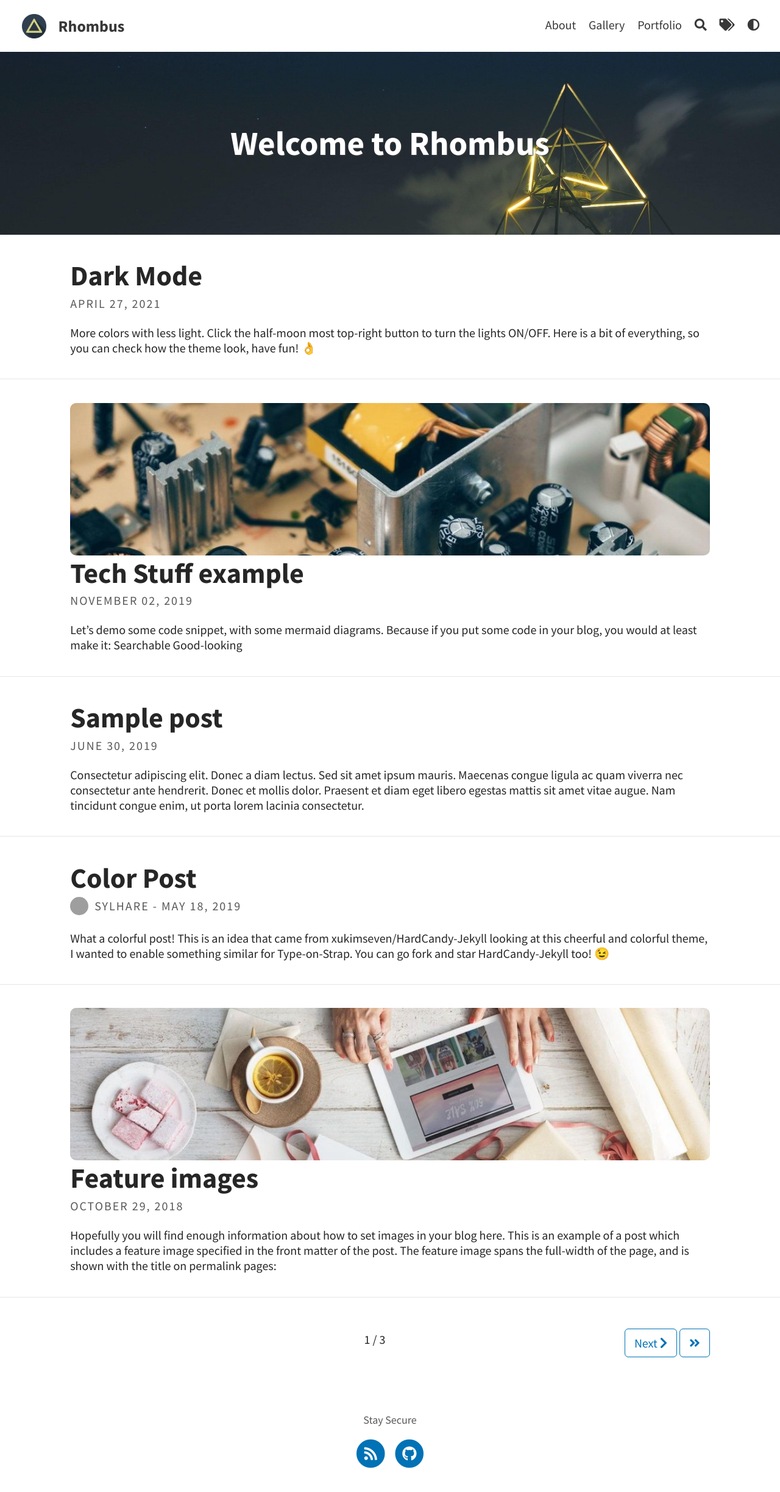
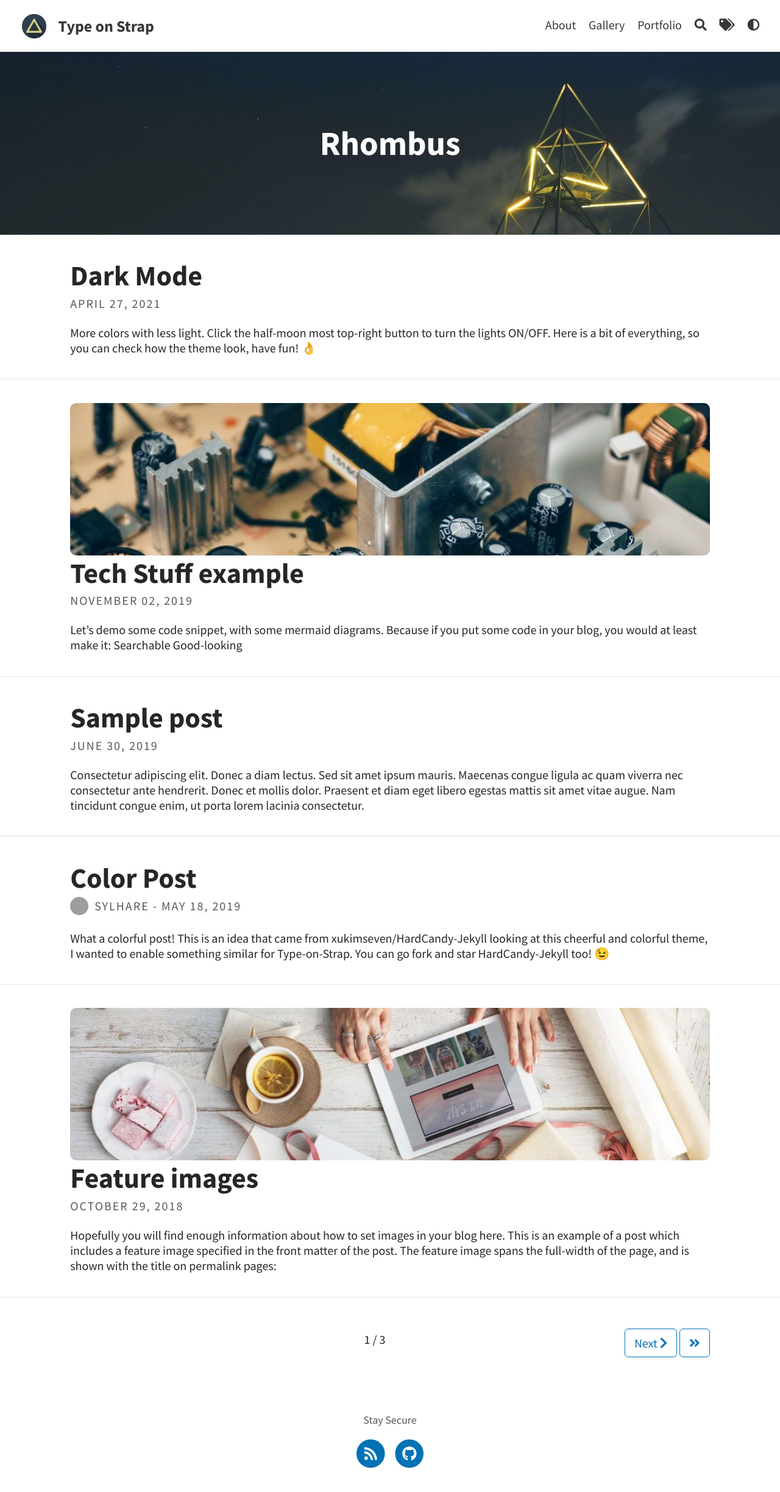
Before and after one commit to 90r1ll4/90r1ll4.github.io, a Jekyll site: the page built from index.html, in a window 1280 px wide. Shown: the whole page at 61% size. Built offline with Jekyll 4.4.1, drawn with Linux system fonts in a browser that asks for light colours; the list of posts is cut into pages by our own code; grey boxes are pictures that could not be loaded.

Commit message:
canned theme value

```diff
--- a/_config.yml
+++ b/_config.yml
@@ -1,19 +1,18 @@
 # SITE CONFIGURATION
-baseurl: "/rhombus"
-url: "https://90r1ll4.github.io"
+baseurl: "/Type-on-Strap"
+url: "https://sylhare.github.io"
 
 # THEME-SPECIFIC CONFIGURATION
-title: Rhombus                                   # site's title
-description: "A website with security blog posts and pages"      # used by search engines
+title: Type on Strap                                    # site's title
+description: "A website with blog posts and pages"      # used by search engines
 avatar: assets/img/triangle.png                         # Empty for no avatar in navbar
 favicon: assets/favicon.ico                             # Icon displayed in the tab
 
 # Header and footer text
-header_text: Welcome to Rhombus   # Change Blog header text
+header_text: Rhombus  # Change Blog header text
 header_feature_image: assets/img/header/triangular.jpeg
 header_feature_image_responsive: true
 footer_text: Stay Secure
-
 # Blog
 excerpt: true                                           # Or "truncate" (first 250 characters), "false" to disable
 post_navigation: true
```
